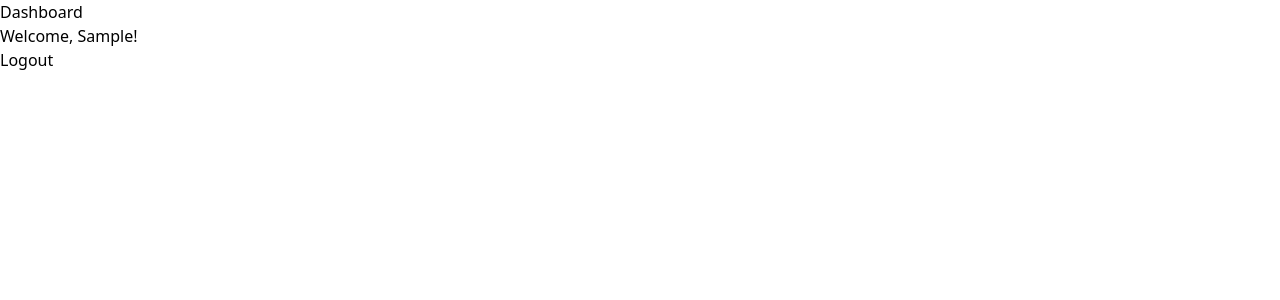
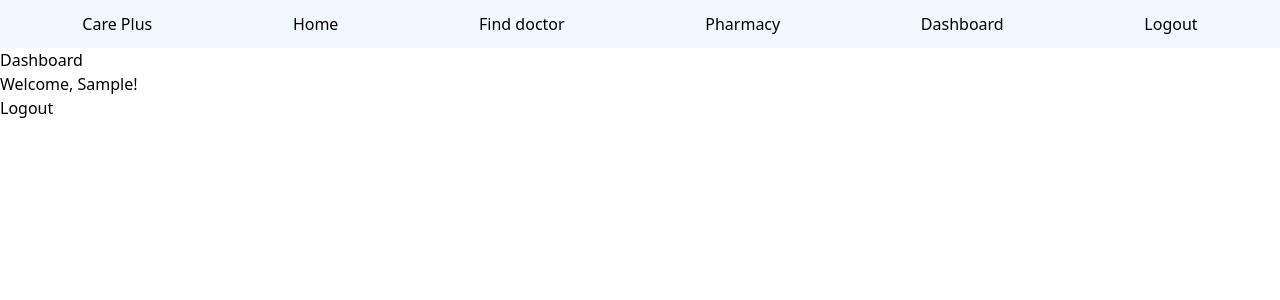
Before and after one commit to sundaysage/hospitalsystem, a Next.js app: page /dashboard in a window 1280 px wide. Shown: the top 300 px of the page. Built offline with nearby package versions, Linux system fonts and the light colour scheme; sample sign-in values are in the browser's storage.

Commit message:
appoinment/nav

```diff
--- a/components/Auth.js
+++ b/components/Auth.js
@@ -1,6 +1,7 @@
 import { createContext, useContext, useEffect } from "react";
 import { useState } from "react";
 import { useRouter } from "next/router";
+import Nav from "./Nav";
 
 const AuthContext = createContext();
 
@@ -8,6 +9,18 @@ export const AuthProvider = ({ children }) => {
   const [user, setUser] = useState(null);
   const [loading, setLoading] = useState(true);
   const router = useRouter();
+  const [isLoggedIn, setisLoggedIn] =useState (false);
+
+
+  useEffect(() => {
+    const storedLoginStatus = localStorage.getItem('isLoggedIn');
+    if (storedLoginStatus === 'true') {
+      setisLoggedIn(true);
+    }
+    else{
+      setisLoggedIn(false);
+    }
+  }, []);
 
   useEffect(() => {
     // Check for token in localStorage on mount
@@ -19,7 +32,6 @@ export const AuthProvider = ({ children }) => {
   }, []);
 
   const login = async (userData) => {
-    setLoading(true);
     try {
       const response = await fetch(
         "https://sage-hospital.onrender.com/api/v1/auth/patient-login",
@@ -42,23 +54,32 @@ export const AuthProvider = ({ children }) => {
 
       setUser(data.data); // Store user data (optional)
       localStorage.setItem("user", JSON.stringify(data.data));
+      setisLoggedIn(true);
       router.push("/dashboard"); // Redirect to dashboard after login
+
     } catch (error) {
       console.error('Login Error:', error);  // Log the detailed error
       alert(error.message); // Show the error to the user
     } finally {
       setLoading(false);
     }
+    setisLoggedIn(true);
+    localStorage.setItem('isLoggedIn', 'true'); // Persist login state
+
   };
 
   const logout = () => {
     setUser(null);
     localStorage.removeItem("user");
+    localStorage.removeItem("isLoggedIn");
+    setisLoggedIn(false);
     router.push("/login");
+    setisLoggedIn(false);
   };
 
   return (
-    <AuthContext.Provider value={{ user, login, logout, loading }}>
+
+    <AuthContext.Provider value={{ user, login, logout, loading, isLoggedIn }}>
       {children}
     </AuthContext.Provider>
   );
--- /dev/null
+++ b/components/Navplog.js
@@ -0,0 +1,33 @@
+import React from "react";
+import Link from "next/link";
+import { useState } from "react";
+import { useAuth } from "./Auth";
+
+const Navplog = () => {
+  const { logout } = useAuth();
+  return (
+    <div className="w-full bg-sky-50 p-3">
+      <div className="flex w-full justify-around">
+        <p>Care Plus</p>
+        <Link href="/">
+          <p>Home</p>
+        </Link>
+        <Link href="/">
+          <p>Find doctor</p>
+        </Link>
+        <Link href="./pharmacy">
+          <p>Pharmacy</p>
+        </Link>
+        <Link href="./dashboard">
+          <p>Dashboard</p>
+        </Link>
+
+        <Link href="./patientreg">
+        <button onClick={logout}>Logout</button>
+        </Link>
+      </div>
+    </div>
+  );
+};
+
+export default Navplog;
--- /dev/null
+++ b/components/PageWrapper.js
@@ -0,0 +1,16 @@
+import React from "react";
+import { useAuth } from "./Auth";
+import Nav from "./Nav";
+import Navplog from "./Navplog";
+
+const PageWrapper = ({ children }) => {
+  const { isLoggedIn } = useAuth();
+  return (
+    <div>
+      {isLoggedIn ? <Navplog /> : <Nav />}
+      <main>{children}</main>
+    </div>
+  );
+};
+
+export default PageWrapper;
--- a/src/pages/_app.js
+++ b/src/pages/_app.js
@@ -1,11 +1,29 @@
 import "@/styles/globals.css";
-import { AuthProvider } from "../../components/Auth";
+import { AuthProvider, useAuth } from "../../components/Auth";
+import Nav from "../../components/Nav";
+import Navplog from "../../components/Navplog";
+
 function MyApp({ Component, pageProps }) {
   return (
     <AuthProvider>  {/* AuthProvider wraps the ENTIRE app */}
+    <NavigationWrapper>
+
       <Component {...pageProps} />
+
+    </NavigationWrapper>
     </AuthProvider>
   );
 }
 
+//create the login that will check and replace that nav with the correct one
+function NavigationWrapper({ children }) {
+  const { isLoggedIn } = useAuth();
+  return (
+    <div>
+      {isLoggedIn ? <Navplog /> : <Nav />}
+      {children}
+    </div>
+  );
+}
+
 export default MyApp;
--- a/src/pages/apitest.js
+++ /dev/null
@@ -1,10 +0,0 @@
-import React from 'react'
-
-export const apitest = () => {
-  return (
-    <div>
-
-
-    </div>
-  )
-}
--- a/src/pages/appointment.js
+++ b/src/pages/appointment.js
@@ -1,12 +1,22 @@
 import { useState, useEffect } from "react";
+import { useRouter } from "next/router";
+import { AuthProvider } from "../../components/Auth";
+import { useAuth } from "../../components/Auth";
 
 export default function Appointments() {
   const [appointments, setAppointments] = useState([]);
-  console.log("🚀 ~ Appointments ~ appointments:", appointments)
+  console.log("🚀 ~ Appointments ~ appointments:", appointments);
   const [loading, setLoading] = useState(true);
   const [error, setError] = useState(null);
+  const { user } = useAuth();
+  const router = useRouter();
 
   useEffect(() => {
+    if (!user && !loading) {
+      // Redirect if not logged in AND not currently checking
+      router.push("/patientlogin");
+    }
+
     async function fetchAppointments() {
       try {
         const token = localStorage.getItem("token"); // Get token from localStorage
@@ -35,7 +45,7 @@ export default function Appointments() {
     }
 
     fetchAppointments();
-  }, []);
+  }, [user,loading , router]);
 
   if (loading) return <p>Loading appointments...</p>;
   if (error) return <p>Error: {error.message}</p>;
--- a/src/pages/index.js
+++ b/src/pages/index.js
@@ -10,7 +10,6 @@ import Section3 from "../../components/Section3";
 export default function Home() {
   return (
     <div className="bg-sky-100">
-      <Nav />
       <section className="sm:flex sm:w-full">
         <div className="flex sm:w-4/5 sm:m-auto sm:justify-around sm:items-center sm:h-v-v ">
           <div className="sm:w-2/5 flex sm:flex-col ">
--- a/src/pages/pharmacy.js
+++ b/src/pages/pharmacy.js
@@ -1,10 +1,8 @@
 import React from 'react'
-import Nav from '../../components/Nav'
 
 const pharmacy = () => {
   return (
     <div>
-        <Nav/>
         <div className=''>
             <h1>
                 We bring the Pharmacy to <br/>
```
Also changed, not shown: src/pages/dashboard.js (+10 -8 lines).
